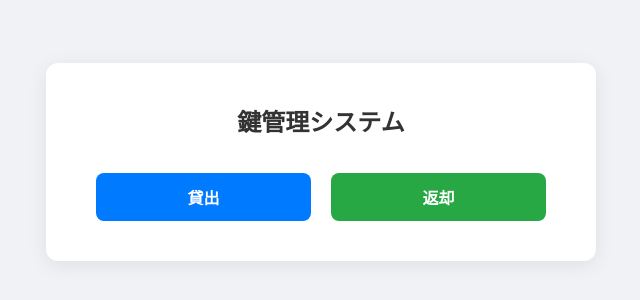
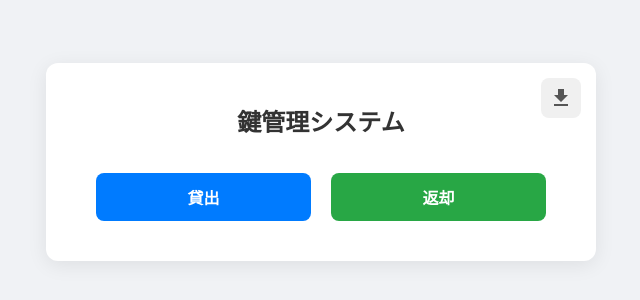
Before and after one commit to RusKRusK/dejimono-2025-b, a website: page public/pages/index.html in a window 1280 px wide. Shown: the part 238-538 px from the top of the page, without its empty margins (319-959 px from the left). Drawn offline with Linux system fonts and the light colour scheme.

Commit message:
feat: csvダウンロードボタンを実装

```diff
--- a/public/pages/index.html
+++ b/public/pages/index.html
@@ -8,6 +8,14 @@
   </head>
   <body>
     <div class="key-management-container">
+      <a href="/download/logs" class="download-icon" title="ログをダウンロード">
+        <svg viewBox="0 0 24 24" width="24" height="24">
+          <path
+            d="M19 9h-4V3H9v6H5l7 7 7-7zM5 18v2h14v-2H5z"
+            fill="currentColor"
+          />
+        </svg>
+      </a>
       <h1>鍵管理システム</h1>
       <div class="button-group">
         <button id="borrowing-button" class="btn">貸出</button>
--- a/public/styles/styles.css
+++ b/public/styles/styles.css
@@ -11,6 +11,7 @@ body {
 }
 
 .key-management-container {
+  position: relative;
   background-color: #ffffff;
   padding: 40px 50px;
   border-radius: 12px;
@@ -135,3 +136,30 @@ h1 {
   box-shadow: 0 4px 6px rgba(0, 0, 0, 0.1);
   min-width: 300px;
 }
+
+/* ダウンロードアイコンのスタイル */
+.download-icon {
+  position: absolute;
+  top: 15px; /* 上からの距離 */
+  right: 15px; /* 右からの距離 */
+
+  display: flex;
+  justify-content: center;
+  align-items: center;
+
+  width: 40px; /* 正方形の幅 */
+  height: 40px; /* 正方形の高さ */
+
+  background-color: #f0f0f0; /* 背景色（薄いグレー） */
+  color: #555; /* アイコンの色 */
+  border-radius: 8px; /* 角丸（完全な四角なら0px） */
+  text-decoration: none; /* 下線を消す */
+  transition: background-color 0.2s;
+  cursor: pointer;
+}
+
+/* ホバー時の見た目 */
+.download-icon:hover {
+  background-color: #e0e0e0;
+  color: #333;
+}
```
